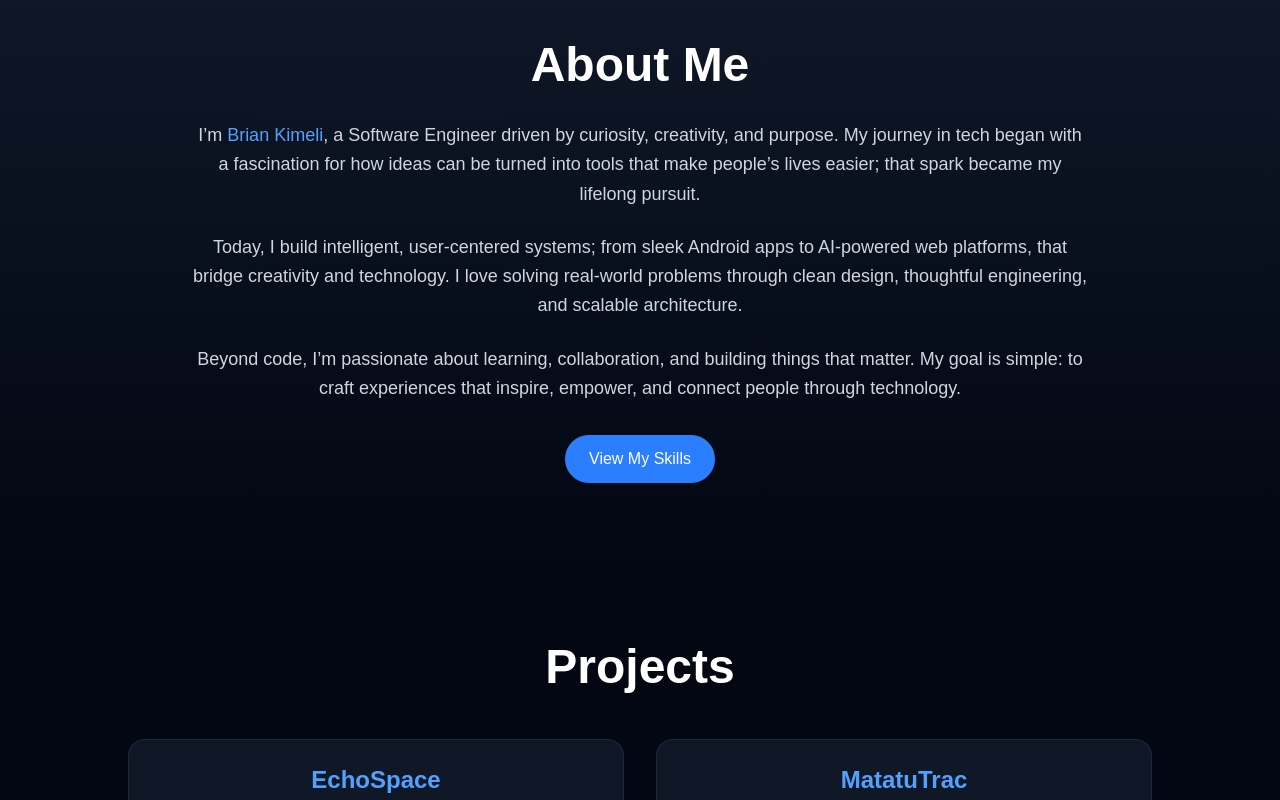
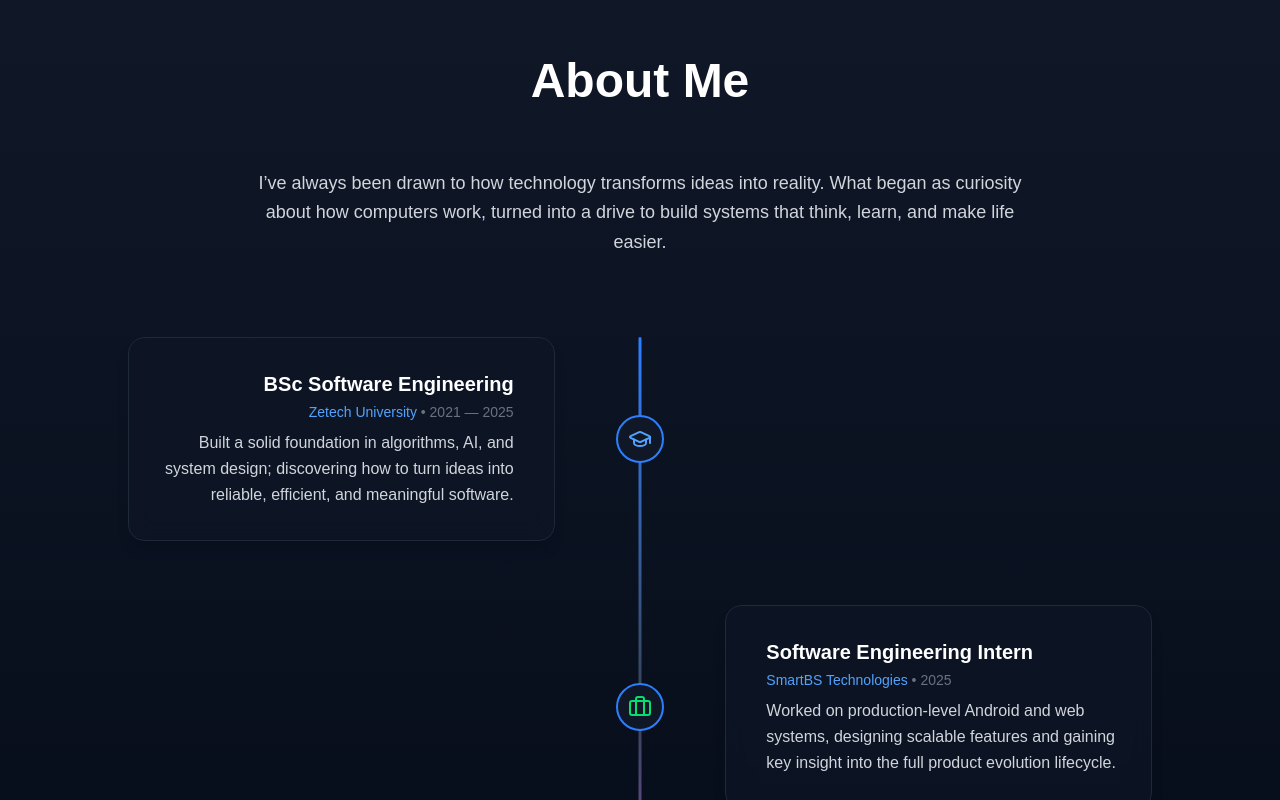
Before and after one commit to BrianKimeli/My-Portfolio, a Next.js app: page / in a window 1280 px wide. Shown: the part 840-1640 px from the top of the page. Built offline with nearby package versions, Linux system fonts and the light colour scheme.

Commit message:
feat: refine About section with improved layout and storytelling

```diff
--- a/src/sections/About.tsx
+++ b/src/sections/About.tsx
@@ -1,18 +1,44 @@
 "use client";
 import { motion } from "framer-motion";
+import { GraduationCap, Briefcase, Code, Rocket } from "lucide-react";
+
+const timeline = [
+  {
+    side: "left",
+    icon: <GraduationCap className="w-6 h-6 text-blue-400" />,
+    title: "BSc Software Engineering",
+    subtitle: "Zetech University",
+    period: "2021 — 2025",
+    desc: "Built a solid foundation in algorithms, AI, and system design; discovering how to turn ideas into reliable, efficient, and meaningful software.",
+  },
+  {
+    side: "right",
+    icon: <Briefcase className="w-6 h-6 text-green-400" />,
+    title: "Software Engineering Intern",
+    subtitle: "SmartBS Technologies",
+    period: "2025",
+    desc: "Worked on production-level Android and web systems, designing scalable features and gaining key insight into the full product evolution lifecycle.",
+  },
+  {
+    side: "left",
+    icon: <Code className="w-6 h-6 text-yellow-400" />,
+    title: "Research and Development",
+    subtitle: "ShilingiApp · MatatuTrac · Uwazi254",
+    desc: "Crafted evolving projects; each shaping how I approach system architecture, full-stack design, scalability, and real-world problem-solving.",
+  },
+];
 
 export default function About() {
   return (
     <section
       id="about"
-      className="py-20 bg-gradient-to-b from-gray-900 to-gray-950 text-white px-6 border-t border-gray-800"
+      className="py-24 bg-gradient-to-b from-gray-900 to-gray-950 text-white px-6 relative overflow-hidden border-t border-gray-800"
     >
-      <div className="max-w-4xl mx-auto text-center">
       <motion.h2
         initial={{ opacity: 0, y: 20 }}
         animate={{ opacity: 1, y: 0 }}
         transition={{ duration: 0.6 }}
-          className="text-4xl md:text-5xl font-bold mb-8"
+        className="text-4xl md:text-5xl font-bold mb-16 text-center"
       >
         About Me
       </motion.h2>
@@ -21,48 +47,70 @@ export default function About() {
         initial={{ opacity: 0, y: 10 }}
         animate={{ opacity: 1, y: 0 }}
         transition={{ delay: 0.2, duration: 0.6 }}
-          className="text-lg text-gray-300 leading-relaxed mb-6"
+        className="text-lg text-gray-300 leading-relaxed text-center max-w-3xl mx-auto mb-20"
       >
-          I’m <span className="text-blue-400 font-medium">Brian Kimeli</span>, a
-          Software Engineer driven by curiosity, creativity, and purpose. My
-          journey in tech began with a fascination for how ideas can be turned
-          into tools that make people’s lives easier; that spark became my
-          lifelong pursuit.
+       I’ve always been drawn to how technology transforms ideas into reality.
+       What began as curiosity about how computers work, turned into a drive to
+       build systems that think, learn, and make life easier.
       </motion.p>
 
-        <motion.p
-          initial={{ opacity: 0, y: 10 }}
-          animate={{ opacity: 1, y: 0 }}
-          transition={{ delay: 0.4, duration: 0.6 }}
-          className="text-lg text-gray-300 leading-relaxed mb-6"
+      <div className="relative max-w-5xl mx-auto">
+        <div className="absolute left-1/2 -translate-x-1/2 w-[3px] h-full bg-gradient-to-b from-blue-500 via-gray-700 to-purple-500 rounded-full"></div>
+
+        <div className="space-y-16">
+          {timeline.map((item, i) => (
+            <motion.div
+              key={i}
+              initial={{ opacity: 0, x: item.side === "left" ? -60 : 60 }}
+              whileInView={{ opacity: 1, x: 0 }}
+              transition={{ duration: 0.6 }}
+              className={`relative flex flex-col md:flex-row items-center ${
+                item.side === "left" ? "md:justify-start" : "md:justify-end"
+              }`}
             >
-          Today, I build intelligent, user-centered systems; from sleek Android
-          apps to AI-powered web platforms, that bridge creativity and
-          technology. I love solving real-world problems through clean design,
-          thoughtful engineering, and scalable architecture.
-        </motion.p>
+              <div className="absolute left-1/2 -translate-x-1/2 bg-gray-900 border-2 border-blue-500 rounded-full w-12 h-12 flex items-center justify-center z-10">
+                {item.icon}
+              </div>
 
-        <motion.p
-          initial={{ opacity: 0, y: 10 }}
-          animate={{ opacity: 1, y: 0 }}
-          transition={{ delay: 0.6, duration: 0.6 }}
-          className="text-lg text-gray-300 leading-relaxed mb-8"
+              <div
+                className={`w-full md:w-5/12 bg-gray-900/60 border border-gray-800 rounded-2xl shadow-lg p-6 md:p-8 backdrop-blur-md ${
+                  item.side === "left"
+                    ? "md:mr-auto md:text-right md:pr-10"
+                    : "md:ml-auto md:text-left md:pl-10"
+                }`}
               >
-          Beyond code, I’m passionate about learning, collaboration, and
-          building things that matter. My goal is simple: to craft experiences
-          that inspire, empower, and connect people through technology.
-        </motion.p>
+                <h3 className="text-xl font-semibold text-white mb-1">
+                  {item.title}
+                </h3>
+                <p className="text-sm text-blue-400 mb-2">
+                  {item.subtitle}{" "}
+                  {item.period && (
+                    <span className="text-gray-500">• {item.period}</span>
+                  )}
+                </p>
+                <p className="text-gray-300 leading-relaxed">{item.desc}</p>
+              </div>
+            </motion.div>
+          ))}
+        </div>
+      </div>
 
+      <motion.div
+        initial={{ opacity: 0, y: 20 }}
+        whileInView={{ opacity: 1, y: 0 }}
+        transition={{ duration: 0.8 }}
+        className="text-center mt-24 max-w-3xl mx-auto"
+      >
+        <p className="text-lg text-gray-300 leading-relaxed mb-8">
+          I'm now exploring how <span className="text-blue-400 font-medium">AI, Android, and IoT</span> can merge to create connected, intelligent systems that sense, learn, and respond to their environment. I actively seek opportunities to push these boundaries further.
+        </p>
         <motion.a
           href="#skills"
-          initial={{ opacity: 0, y: 10 }}
-          animate={{ opacity: 1, y: 0 }}
-          transition={{ delay: 0.8, duration: 0.6 }}
           className="inline-block bg-blue-500 hover:bg-blue-600 text-white px-6 py-3 rounded-full font-medium transition"
         >
           View My Skills
         </motion.a>
-      </div>
+      </motion.div>
     </section>
   );
 }
```
Lines whose indentation alone changed are shown as unchanged.
